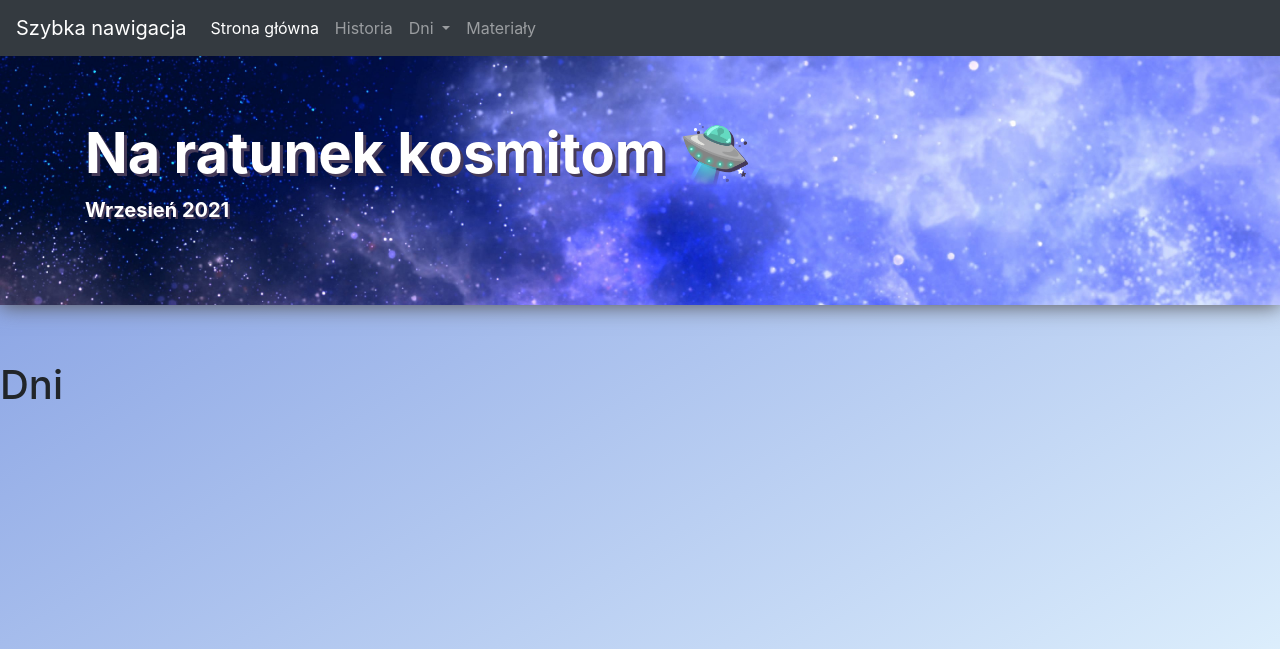
After one commit to FlyingMedusa/UFO_Flask, a Flask app: template templates/dni.html in a window 1280 px wide. The commit adds this page. Shown: the top 649 px of the page. Run offline with Flask 2, Linux system fonts and the light colour scheme; the template is opened without the code that fills it, so the values that code supplies are empty; some libraries are stand-ins or nearby versions.

Commit message:
subpages

```diff
--- a/app.py
+++ b/app.py
@@ -6,13 +6,29 @@ app = Flask(__name__)
 def home():
     return render_template("index.html")
 
-@app.route("/<name>")
-def user(name):
-    return f"Hello {name}"
+@app.route("/historia")
+def history():
+    return render_template("historia.html")
 
-@app.route("/admin")
-def admin():
-    return redirect(url_for("user", name="Martha"))
+@app.route("/dzien1")
+def day1():
+    return render_template("dzien1.html")
+
+@app.route("/dzien2")
+def day2():
+    return render_template("dzien2.html")
+
+@app.route("/dzien3")
+def day3():
+    return render_template("dzien3.html")
+
+@app.route("/materialy")
+def materials():
+    return render_template("materialy.html")
+
+@app.route("/dni")
+def all_days():
+    return render_template("dni.html")
 
 if __name__ == "__main__":
     app.run(debug=True)
--- a/static/styles/mainstyle.css
+++ b/static/styles/mainstyle.css
@@ -33,7 +33,7 @@ body{
 
 .disc{
     position: absolute;
-    top: 0px;
+    top: 25px;
     right: 0px;
     width: 10%;
 }
--- a/templates/base.html
+++ b/templates/base.html
@@ -16,25 +16,25 @@
         <div class="collapse navbar-collapse" id="navbarSupportedContent">
           <ul class="navbar-nav mr-auto">
             <li class="nav-item active">
-              <a class="nav-link" href="#">Strona główna<span class="sr-only">(current)</span></a>
+              <a class="nav-link" href="{{ url_for('home') }}">Strona główna<span class="sr-only">(current)</span></a>
             </li>
             <li class="nav-item">
-              <a class="nav-link" href="#">Historia</a>
+              <a class="nav-link" href="{{ url_for('history') }}">Historia</a>
             </li>
             <li class="nav-item dropdown">
               <a class="nav-link dropdown-toggle" href="#" id="navbarDropdown" role="button" data-toggle="dropdown" aria-haspopup="true" aria-expanded="false">
                 Dni
               </a>
               <div class="dropdown-menu" aria-labelledby="navbarDropdown">
-                <a class="dropdown-item" href="#">Dzień 1</a>
+                <a class="dropdown-item" href="{{ url_for('day1') }}">Dzień 1</a>
                 <div class="dropdown-divider"></div>
-                <a class="dropdown-item" href="#">Dzień 2</a>
+                <a class="dropdown-item" href="{{ url_for('day2') }}">Dzień 2</a>
                 <div class="dropdown-divider"></div>
-                <a class="dropdown-item" href="#">Dzień 3</a>
+                <a class="dropdown-item" href="{{ url_for('day3') }}">Dzień 3</a>
               </div>
             </li>
             <li class="nav-item">
-              <a class="nav-link" href="#">Materiały</a>
+              <a class="nav-link" href="{{ url_for('materials') }}">Materiały</a>
             </li>
           </ul>
         </div>
--- /dev/null
+++ b/templates/dni.html
@@ -0,0 +1,15 @@
+{% extends "base.html" %}
+{% block title %}Home page{% endblock %}
+{% block content%}
+
+<div class="jumbotron jumbotron-fluid">
+    <div class="container">
+      <h1 class="display-4">Na ratunek kosmitom 🛸</h1>
+      <p class="lead">Wrzesień 2021</p>
+    </div>
+</div>
+
+<br>
+<h1>Dni</h1>
+
+{% endblock %}
--- a/templates/index.html
+++ b/templates/index.html
@@ -29,7 +29,7 @@
     </div>
     <div class="card-footer">
       <small class="text-muted">
-        <button type="button" class="btn btn-info">Historia</button>
+        <button onclick="location.href='{{ url_for('history') }}'" type="button" class="btn btn-info">Historia</button>
       </small>
     </div>
   </div>
@@ -41,7 +41,7 @@
     </div>
     <div class="card-footer">
       <small class="text-muted">
-        <button type="button" class="btn btn-success">Dni</button>
+        <button onclick="location.href='{{ url_for('all_days') }}'" type="button" class="btn btn-success">Dni</button>
       </small>
     </div>
   </div>
@@ -53,7 +53,7 @@
     </div>
     <div class="card-footer">
       <small class="text-muted">
-        <button type="button" class="btn btn-danger">Materiały</button>
+        <button onclick="location.href='{{ url_for('materials') }}'" type="button" class="btn btn-danger" onclick="">Materiały</button>
       </small>
     </div>
   </div>
```
Also changed, not shown: templates/dzien1.html (added, +8 -0 lines), templates/dzien2.html (added, +8 -0 lines), templates/dzien3.html (added, +8 -0 lines), templates/historia.html (added, +15 -0 lines), templates/materialy.html (added, +15 -0 lines).
